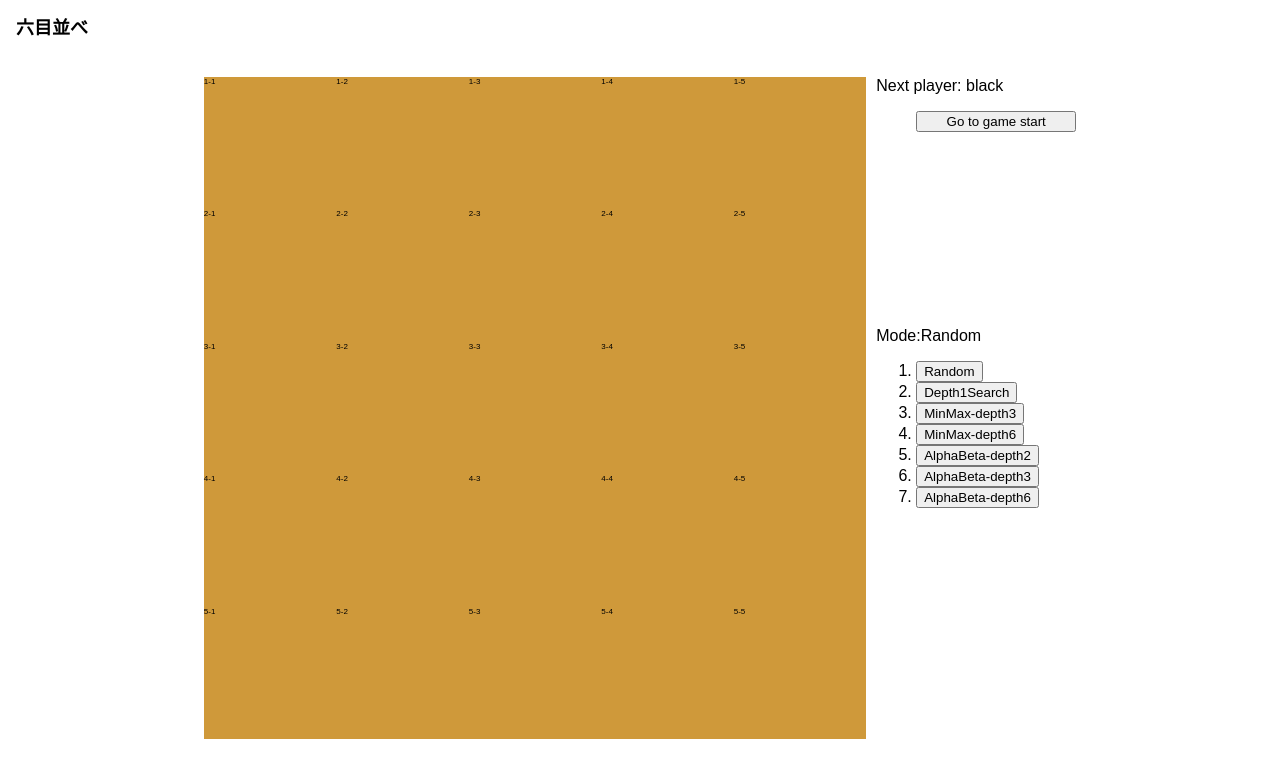
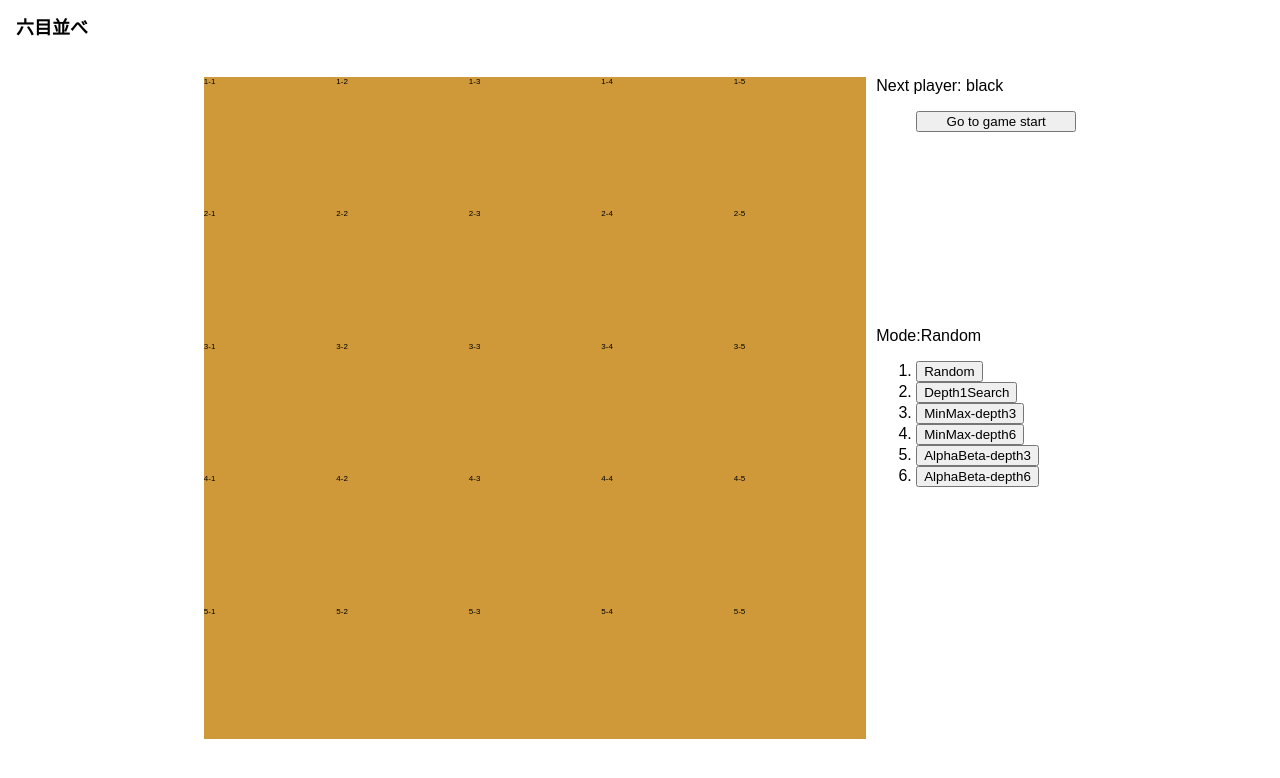
Before and after one commit to TakuyaXyze/6moku-narabe, a Next.js app: page / in a window 1280 px wide. Shown: the top 778 px of the page. Built offline with nearby package versions, Linux system fonts and the light colour scheme.

Commit message:
🩹 ゲームモードの種類を更新

```diff
--- a/components/SelectGameMode.tsx
+++ b/components/SelectGameMode.tsx
@@ -22,9 +22,6 @@ export function SelectGameMode({ handleGameMode }: Props) {
                 <button onClick={() => handleGameMode("MinMax6")}>MinMax-depth6</button>
             </li>
             <li>
-                <button onClick={() => handleGameMode("AlphaBeta2")}>AlphaBeta-depth2</button>
-            </li>
-            <li>
                 <button onClick={() => handleGameMode("AlphaBeta3")}>AlphaBeta-depth3</button>
             </li>
             <li>
```
